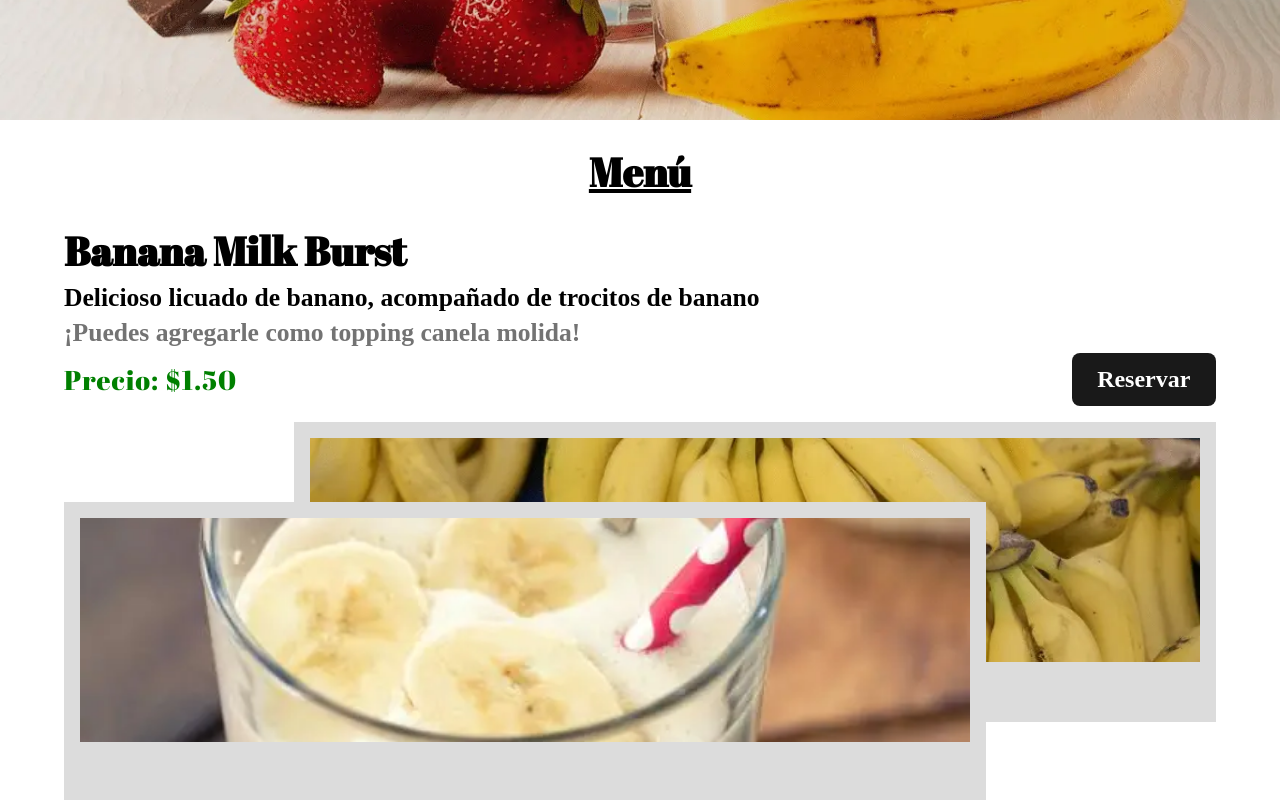
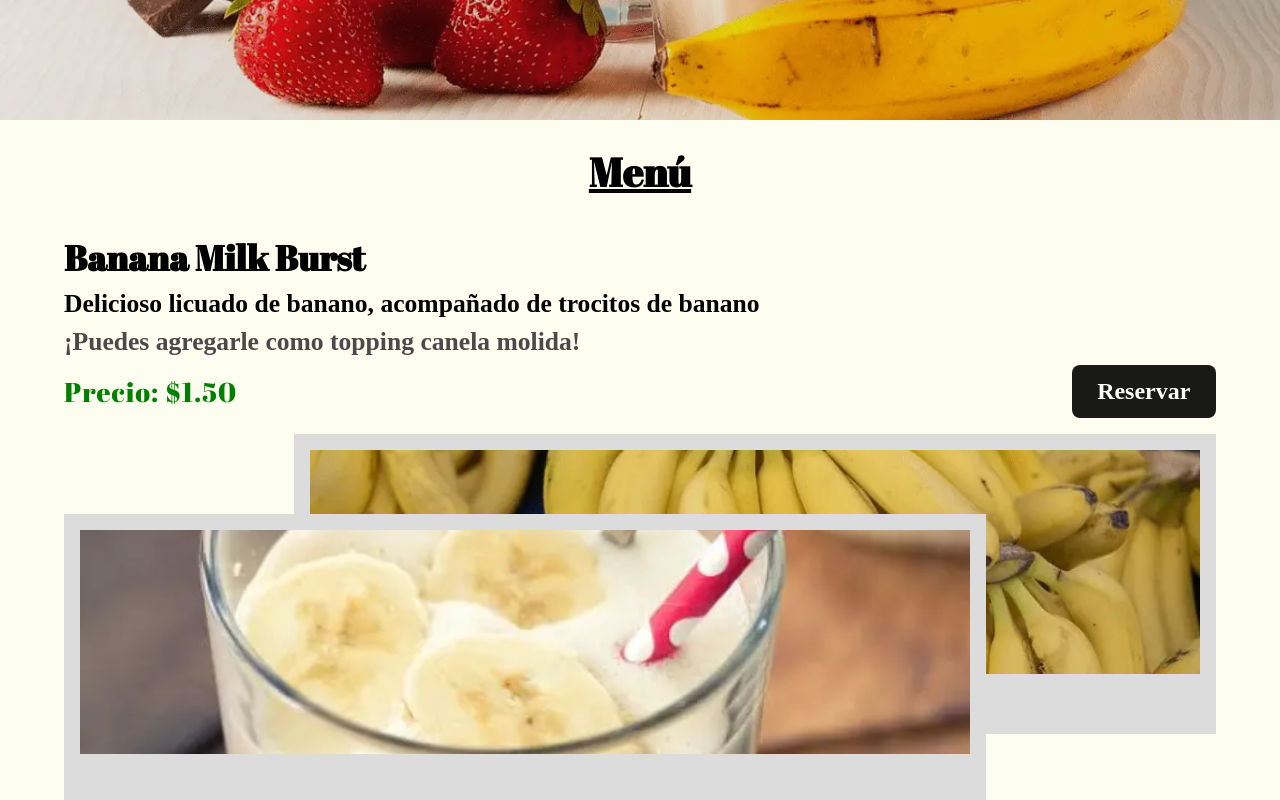
Before and after one commit to ale02code/fruit-burst, a React (Vite) app: page / in a window 1280 px wide. Shown: the part 680-1480 px from the top of the page. Built offline with nearby package versions, Linux system fonts and the light colour scheme; a web font is replaced by a local one.

Commit message:
more changes in menu

```diff
--- a/src/App.css
+++ b/src/App.css
@@ -203,13 +203,14 @@
   justify-content: center;
   align-items: center;
   overflow: hidden;
-  background-color: #fff;
+  background-color: #fdfdf0;
 }
 
 .menu__title {
   font-size: var(--size-title);
   font-family: var(--font-primary);
-  margin: 25px 0;
+  margin-top: 25px;
+  margin-bottom: 35px;
   text-decoration: underline;
 }
 
@@ -267,11 +268,20 @@
 .menu__product__view__title,
 .menu__product__view__desc,
 .menu__product__view__topping {
-  margin-bottom: 5px;
+  margin-bottom: 8px;
 }
 
 .menu__product__view__title {
-  font-size: var(--size-title);
+  text-wrap: balance;
+}
+
+.menu__product__view__desc,
+.menu__product__view__topping {
+  text-wrap: pretty;
+}
+
+.menu__product__view__title {
+  font-size: 2.2rem;
   font-family: var(--font-primary);
   text-transform: capitalize;
 }
@@ -281,7 +291,7 @@
 }
 
 .menu__product__view__topping {
-  color: #737373;
+  color: #4a4a4a;
 }
 
 .menu__product__view__price {
```
Also changed, not shown: src/assets/icons/logo-transparent.png.
